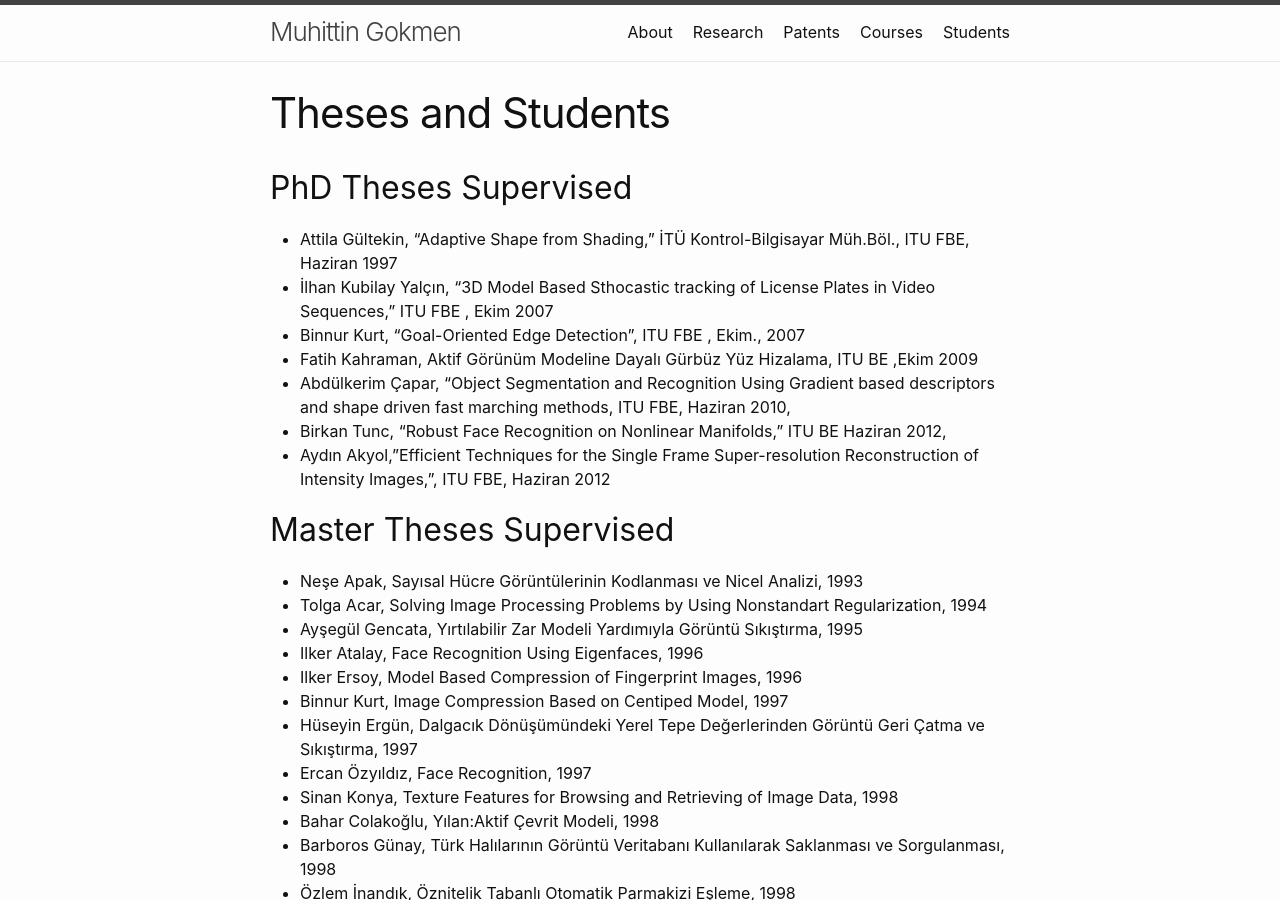
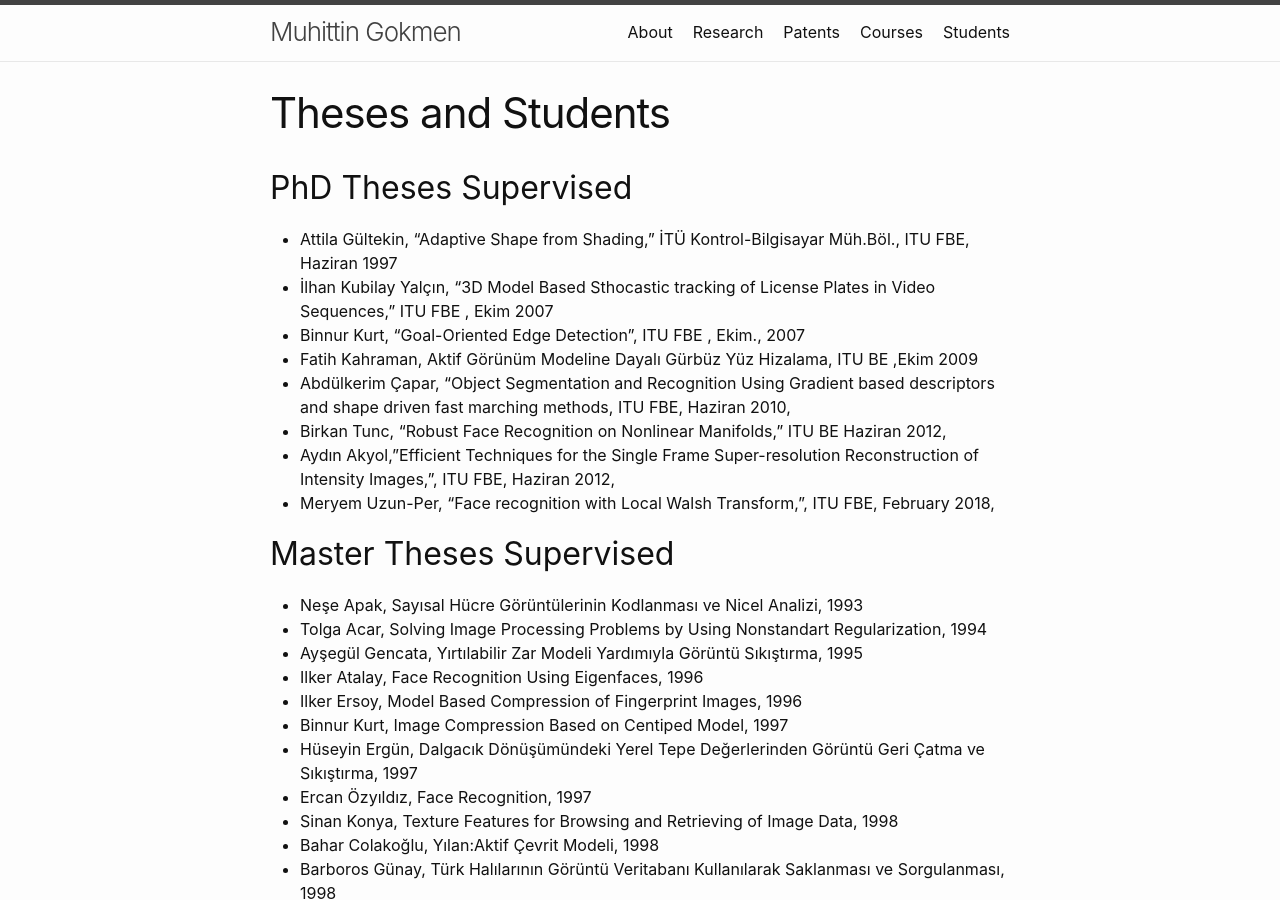
Before and after one commit to muhittingokmen/muhittingokmen.github.io, a Jekyll site: the page built from _pages/students.md, in a window 1280 px wide and 900 px high. Built offline with Jekyll 4.4.1, drawn with Linux system fonts in a browser that asks for light colours.

Commit message:
Update students.md

```diff
--- a/_pages/students.md
+++ b/_pages/students.md
@@ -10,7 +10,8 @@ permalink: /students/
 - Fatih Kahraman, Aktif Görünüm Modeline Dayalı Gürbüz Yüz Hizalama, ITU BE ,Ekim 2009
 - Abdülkerim Çapar, “Object Segmentation and Recognition Using Gradient based descriptors and shape driven fast marching methods, ITU FBE, Haziran 2010,
 - Birkan Tunc, “Robust Face Recognition on Nonlinear Manifolds,” ITU BE Haziran 2012,
-- Aydın Akyol,”Efficient Techniques for the Single Frame Super-resolution Reconstruction of Intensity Images,”, ITU FBE, Haziran 2012
+- Aydın Akyol,”Efficient Techniques for the Single Frame Super-resolution Reconstruction of Intensity Images,”, ITU FBE, Haziran 2012,
+- Meryem Uzun-Per, "Face recognition with Local Walsh Transform,", ITU FBE, February 2018,
 
 ## Master Theses Supervised
 
```
